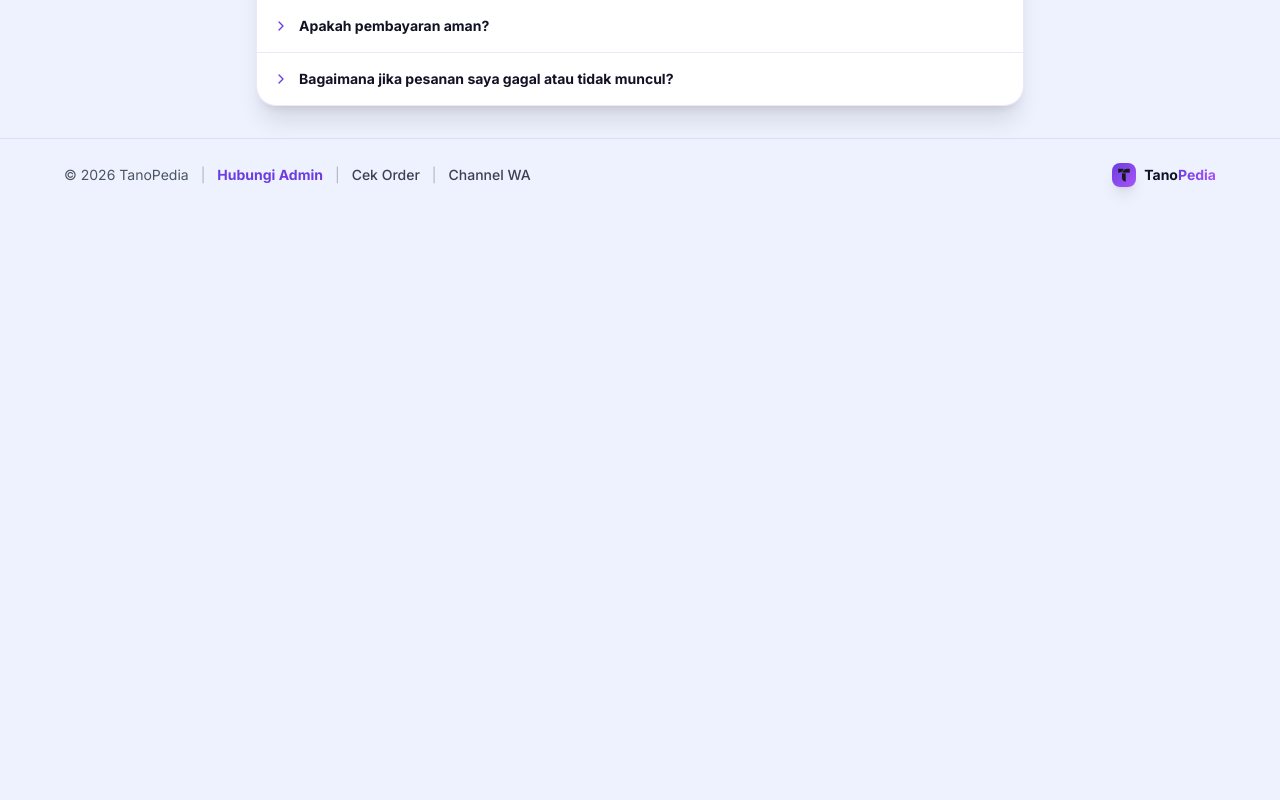
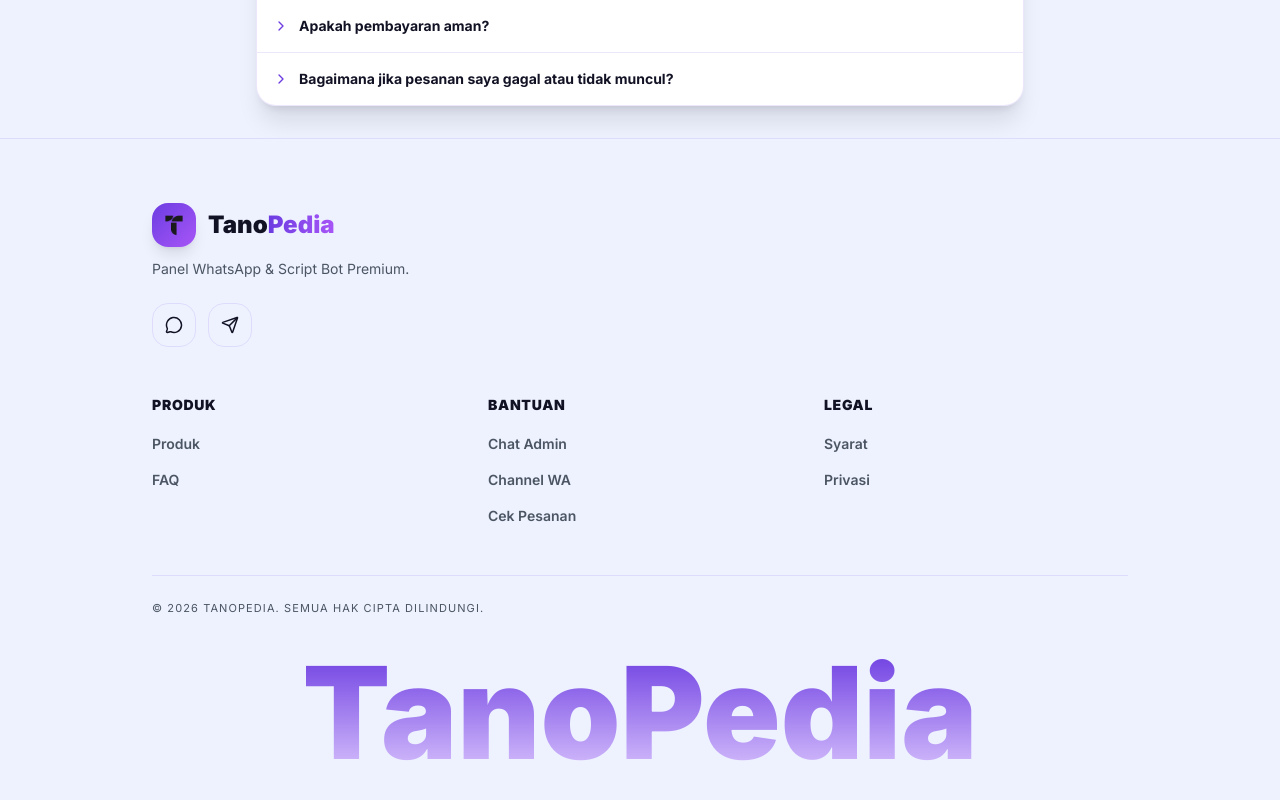
Before and after one commit to Tanojs/tanostore, a Next.js app: page / in a window 1280 px wide. Shown: the part 1134-1934 px from the top of the page. Before the commit the page ends 1345 px from the top, so only its background shows below. Built offline with nearby package versions, Linux system fonts and the light colour scheme; no server answers; the database is empty.

Commit message:
Update footer-section.tsx

```diff
--- a/components/footer-section.tsx
+++ b/components/footer-section.tsx
@@ -1,62 +1,123 @@
 "use client";
 
-import { Zap } from "lucide-react";
 import Link from "next/link";
 import Image from "next/image";
+import { MessageCircle, Send } from "lucide-react";
 
 const WHATSAPP_NUMBER = "6285701961876";
 const WHATSAPP_CHANNEL = "https://whatsapp.com/channel/0029VbCUCFf5a24DCL3z4W40";
+
+const columns = [
+  {
+    title: "Produk",
+    links: [
+      { label: "Produk", href: "/#products" },
+      { label: "FAQ", href: "/#faq" },
+    ],
+  },
+  {
+    title: "Bantuan",
+    links: [
+      { label: "Chat Admin", href: `https://wa.me/${WHATSAPP_NUMBER}`, external: true },
+      { label: "Channel WA", href: WHATSAPP_CHANNEL, external: true },
+      { label: "Cek Pesanan", href: "/cek-order" },
+    ],
+  },
+  {
+    title: "Legal",
+    links: [
+      { label: "Syarat", href: "/terms" },
+      { label: "Privasi", href: "/privacy" },
+    ],
+  },
+];
+
+const socials = [
+  { icon: MessageCircle, href: `https://wa.me/${WHATSAPP_NUMBER}`, label: "Chat WhatsApp" },
+  { icon: Send, href: WHATSAPP_CHANNEL, label: "Channel WhatsApp" },
+];
 
 export function FooterSection() {
   const currentYear = new Date().getFullYear();
 
   return (
-    <footer className="py-6 px-3 sm:px-6 border-t border-border bg-background transition-colors duration-300">
-      <div className="max-w-6xl mx-auto">
-        <div className="flex flex-col sm:flex-row items-center justify-between gap-4">
-          {/* Links */}
-          <div className="flex flex-wrap items-center justify-center gap-x-3 gap-y-1 text-xs sm:text-sm text-muted-foreground">
-            <span>&copy; {currentYear} TanoPedia</span>
-            <span className="hidden sm:inline opacity-40">|</span>
+    <footer className="border-t border-border bg-background transition-colors duration-300">
+      <div className="max-w-5xl mx-auto px-6 py-14 sm:py-16">
+        {/* Logo + tagline */}
+        <div className="flex items-center gap-3">
+          <div className="w-11 h-11 rounded-2xl bg-gradient-to-br from-[#6C3CE1] to-[#a855f7] flex items-center justify-center shadow-lg overflow-hidden shrink-0">
+            <Image src="/images/logo.png" alt="Logo" width={24} height={24} className="w-6 h-6 object-contain" />
+          </div>
+          <span className="text-2xl font-black text-foreground">
+            Tano<span className="bg-gradient-to-r from-[#6C3CE1] to-[#a855f7] bg-clip-text text-transparent">Pedia</span>
+          </span>
+        </div>
+        <p className="mt-3 text-sm text-muted-foreground">Panel WhatsApp &amp; Script Bot Premium.</p>
+
+        {/* Ikon sosial */}
+        <div className="flex items-center gap-3 mt-6">
+          {socials.map(({ icon: Icon, href, label }) => (
             <a
-              href={`https://wa.me/${WHATSAPP_NUMBER}`}
+              key={label}
+              href={href}
               target="_blank"
               rel="noopener noreferrer"
-              className="text-[#6C3CE1] dark:text-purple-400 hover:text-[#a855f7] font-bold transition-colors"
+              aria-label={label}
+              className="w-11 h-11 rounded-2xl border border-border flex items-center justify-center text-foreground hover:border-purple-500 hover:text-purple-600 dark:hover:text-purple-400 transition-colors"
             >
-              Hubungi Admin
+              <Icon size={18} />
             </a>
-            <span className="hidden sm:inline opacity-40">|</span>
-            <Link href="#products" className="text-foreground/80 hover:text-[#6C3CE1] dark:hover:text-purple-400 transition-colors font-medium">
-              Cek Order
-            </Link>
-            <span className="hidden sm:inline opacity-40">|</span>
-            <a
-              href={WHATSAPP_CHANNEL}
-              target="_blank"
-              rel="noopener noreferrer"
-              className="text-foreground/80 hover:text-[#6C3CE1] dark:hover:text-purple-400 transition-colors font-medium"
-            >
-              Channel WA
-            </a>
-          </div>
+          ))}
+        </div>
 
-          {/* Logo Section */}
-          <div className="flex items-center gap-2">
-            <div className="w-6 h-6 rounded-lg bg-gradient-to-br from-[#6C3CE1] to-[#a855f7] flex items-center justify-center shadow-lg overflow-hidden">
-              <Image
-                src="/images/logo.png"
-                alt="Logo"
-                width={16}
-                height={16}
-                className="w-4 h-4 object-contain"
-              />
+        {/* 3 kolom link */}
+        <div className="grid grid-cols-3 gap-4 sm:gap-8 mt-12">
+          {columns.map((col) => (
+            <div key={col.title}>
+              <p className="text-xs sm:text-sm font-black uppercase tracking-wider text-foreground mb-4">
+                {col.title}
+              </p>
+              <ul className="space-y-3">
+                {col.links.map((link) =>
+                  link.external ? (
+                    <li key={link.label}>
+                      <a
+                        href={link.href}
+                        target="_blank"
+                        rel="noopener noreferrer"
+                        className="text-sm font-semibold text-muted-foreground hover:text-purple-600 dark:hover:text-purple-400 transition-colors"
+                      >
+                        {link.label}
+                      </a>
+                    </li>
+                  ) : (
+                    <li key={link.label}>
+                      <Link
+                        href={link.href}
+                        className="text-sm font-semibold text-muted-foreground hover:text-purple-600 dark:hover:text-purple-400 transition-colors"
+                      >
+                        {link.label}
+                      </Link>
+                    </li>
+                  )
+                )}
+              </ul>
             </div>
-            <span className="text-xs sm:text-sm text-foreground font-bold">
-              Tano<span className="bg-gradient-to-r from-[#6C3CE1] to-[#a855f7] bg-clip-text text-transparent">Pedia</span>
-            </span>
-          </div>
+          ))}
+        </div>
 
+        {/* Divider */}
+        <div className="border-t border-border mt-12 pt-6">
+          <p className="text-[11px] tracking-widest uppercase text-muted-foreground">
+            &copy; {currentYear} TanoPedia. Semua hak cipta dilindungi.
+          </p>
+        </div>
+
+        {/* Wordmark besar */}
+        <div className="mt-8 select-none overflow-hidden">
+          <p className="text-center text-6xl sm:text-8xl md:text-9xl leading-none font-black bg-gradient-to-b from-[#6C3CE1] to-[#a855f7]/30 bg-clip-text text-transparent">
+            TanoPedia
+          </p>
         </div>
       </div>
     </footer>
```
